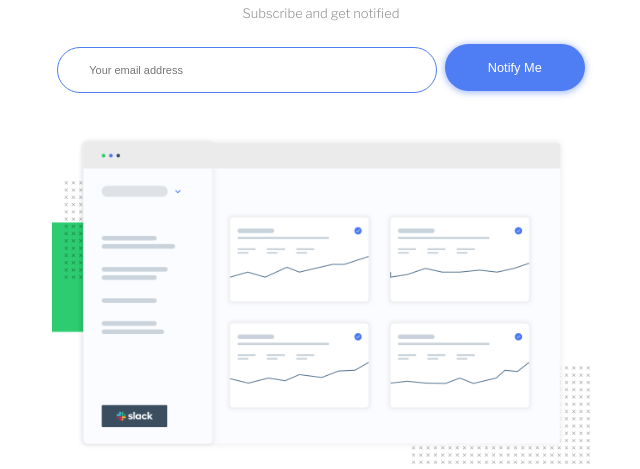
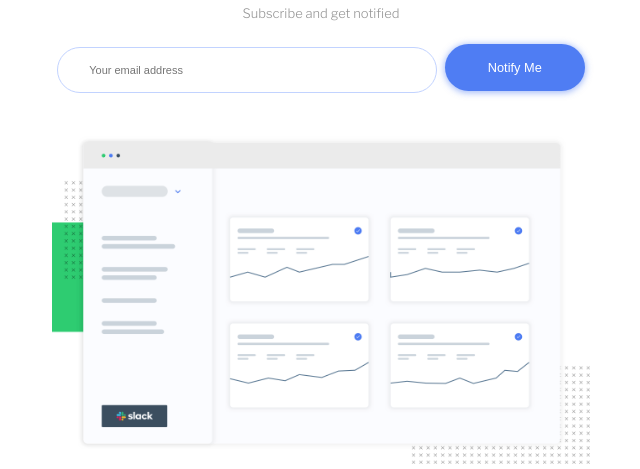
Before and after one commit to Teewaii/Ping-single-column-coming-soon-page-repo, a plain HTML site: page index.html in a window 1280 px wide. Shown: the part 213-682 px from the top of the page, without its empty margins (319-959 px from the left). Drawn offline with nearby package versions, Linux system fonts and the light colour scheme.

Commit message:
Update apps.css

```diff
--- a/apps.css
+++ b/apps.css
@@ -74,7 +74,7 @@ header p {
 .form-control input {
     padding: .8rem;
     border-radius: 50px;
-    border: 1px solid var(--Blue);
+    border: 1px solid var(--PaleBlue);
     font-size: 11px;
     color: var(--Gray);
     display: block;
```
